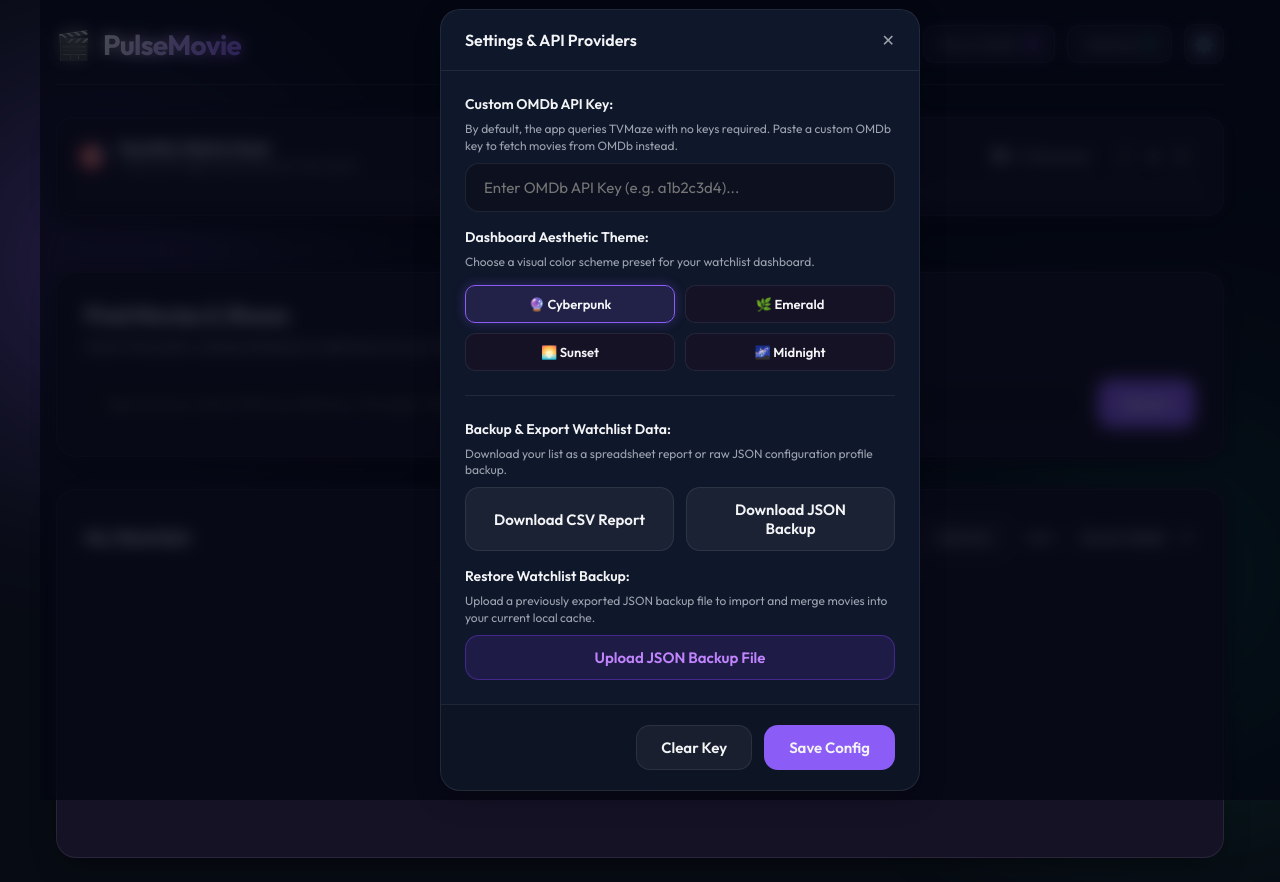
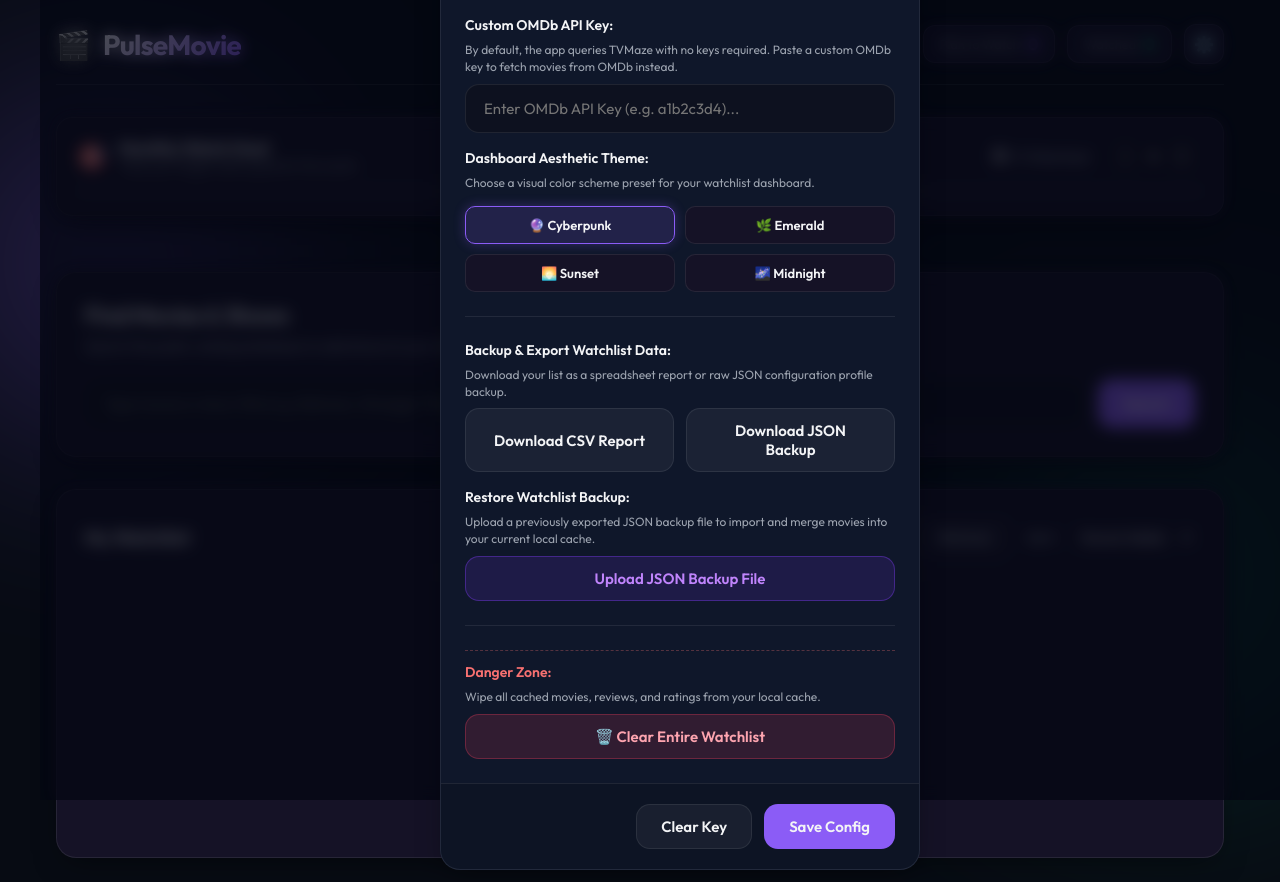
Before and after one commit to breakingthebot/movie-watchlist-vue, a Vue app: page / in a window 1280 px wide. Both pictures are taken after a click on the button "⚙️". Shown: the top 882 px of the page. Built offline with nearby package versions, Linux system fonts and the light colour scheme.

Commit message:
Add Danger Zone Clear Entire Watchlist action with double-confirmation safety modal

```diff
--- a/src/App.vue
+++ b/src/App.vue
@@ -29,7 +29,7 @@
   applyThemePreset(newTheme);
 }, { immediate: true });
 
-const { watchlist, addToWatchlist, removeFromWatchlist, toggleWatched, updateNotes, updateUserRating, updateWatchedAt } = useWatchlist();
+const { watchlist, addToWatchlist, removeFromWatchlist, toggleWatched, updateNotes, updateUserRating, updateWatchedAt, clearWatchlist } = useWatchlist();
 const { searchResults, isSearching, searchError, searchMovies, clearSearch, omdbApiKey, validateOmdbKey } = useMovieSearch();
 const { exportToCSV, exportToJSON, importFromJSON } = useWatchlistBackup();
 
@@ -110,6 +110,16 @@
   if (selectedMovieIds.value.length === 0) return;
   watchlist.value = bulkDeleteMovies(watchlist.value, selectedMovieIds.value);
   selectedMovieIds.value = [];
+};
+
+const showClearConfirmModal = ref(false);
+
+const handleConfirmClearAll = () => {
+  clearWatchlist();
+  showClearConfirmModal.value = false;
+  showSettingsModal.value = false;
+  shareFeedback.value = '🗑️ Watchlist has been cleared.';
+  setTimeout(() => { shareFeedback.value = null; }, 3500);
 };
 
 const shareFeedback = ref<string | null>(null);
@@ -828,6 +838,20 @@
             />
           </div>
 
+          <!-- Danger Zone Section -->
+          <hr class="modal-divider" />
+          <div class="form-group danger-zone">
+            <label class="danger-label">Danger Zone:</label>
+            <p class="input-tip">Wipe all cached movies, reviews, and ratings from your local cache.</p>
+            <button
+              @click="showClearConfirmModal = true"
+              class="btn btn-coral btn-block"
+              :disabled="watchlist.length === 0"
+            >
+              🗑️ Clear Entire Watchlist
+            </button>
+          </div>
+
           <div class="validation-row" v-if="backupFeedback">
             <span :class="backupFeedbackType === 'success' ? 'status-valid' : 'status-invalid'">
               {{ backupFeedback }}
@@ -951,6 +975,30 @@
       </div>
     </div>
 
+    <!-- Clear All Confirmation Modal -->
+    <div v-if="showClearConfirmModal" class="modal-overlay fade-in" @click.self="showClearConfirmModal = false">
+      <div class="modal-card confirm-modal-card">
+        <div class="modal-header">
+          <h4>⚠️ Confirm Clear Watchlist</h4>
+          <button @click="showClearConfirmModal = false" class="close-modal-btn">✕</button>
+        </div>
+        <div class="modal-body text-center">
+          <p class="confirm-warning-text">
+            Are you sure you want to delete all <strong>{{ watchlist.length }}</strong> movies from your watchlist?
+          </p>
+          <p class="confirm-subtext">This action cannot be undone unless you have an exported JSON backup file.</p>
+        </div>
+        <div class="modal-footer">
+          <button @click="showClearConfirmModal = false" class="btn btn-secondary">
+            Cancel
+          </button>
+          <button @click="handleConfirmClearAll" class="btn btn-coral">
+            Yes, Clear All Movies
+          </button>
+        </div>
+      </div>
+    </div>
+
     <!-- Floating Bulk Actions Toolbar -->
     <div v-if="selectedMovieIds.length > 0" class="floating-bulk-bar fade-in">
       <div class="bulk-info">
@@ -2479,4 +2527,34 @@
   text-align: center;
   box-shadow: 0 4px 16px rgba(139, 92, 246, 0.2);
 }
+
+/* Danger Zone & Confirm Modal Styles */
+.danger-zone {
+  border-top: 1px dashed rgba(248, 113, 113, 0.3);
+  padding-top: 12px;
+}
+
+.danger-label {
+  color: #f87171 !important;
+}
+
+.confirm-modal-card {
+  max-width: 440px !important;
+}
+
+.confirm-warning-text {
+  font-size: 15px;
+  color: var(--text-primary);
+  line-height: 1.5;
+}
+
+.confirm-warning-text strong {
+  color: #f87171;
+}
+
+.confirm-subtext {
+  font-size: 12px;
+  color: var(--text-secondary);
+  margin-top: 8px;
+}
 </style>
--- a/src/composables/useWatchlist.ts
+++ b/src/composables/useWatchlist.ts
@@ -123,6 +123,13 @@
     }
   };
 
+  /**
+   * Clears all movies from the watchlist.
+   */
+  const clearWatchlist = () => {
+    watchlist.value = [];
+  };
+
   return {
     watchlist,
     isLoading,
@@ -132,6 +139,7 @@
     toggleWatched,
     updateNotes,
     updateUserRating,
-    updateWatchedAt
+    updateWatchedAt,
+    clearWatchlist
   };
 }
```
Also changed, not shown: 2 other files (tests, documents, lock files or other folders).
